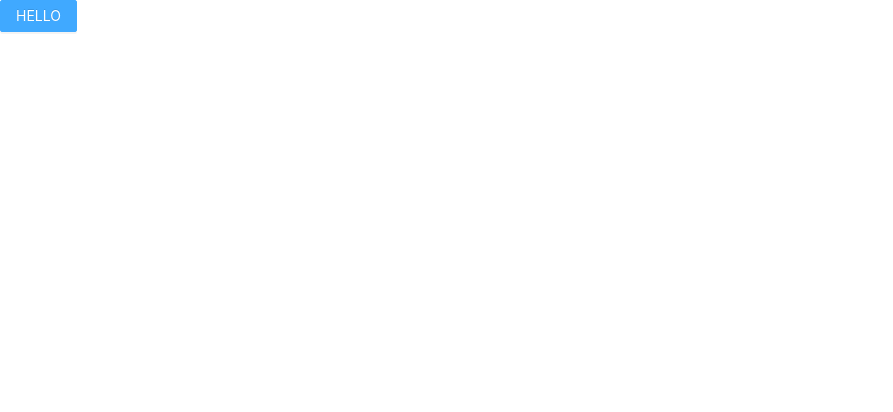
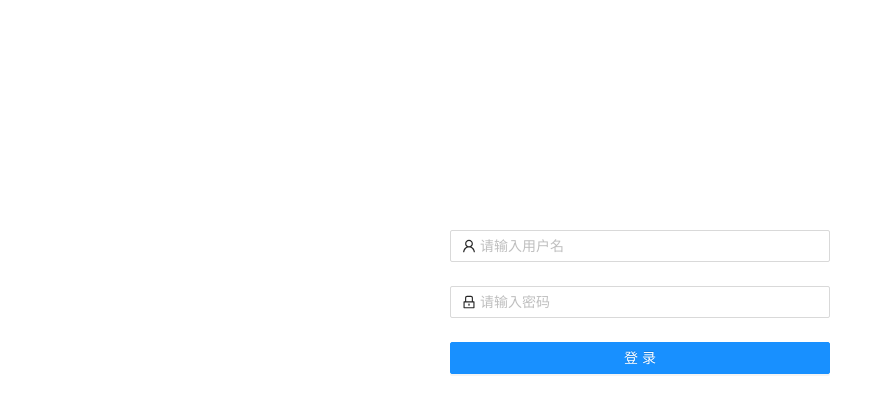
Before and after one commit to gaowei1012/drag, a React (Create React App) app: page /login in a window 1280 px wide. Shown: the top 412 px of the page, without its empty margins (0-893 px from the left). Built offline with nearby package versions, Linux system fonts and the light colour scheme.

Commit message:
add login view

```diff
--- a/package.json
+++ b/package.json
@@ -4,6 +4,7 @@
   "private": true,
   "main": "main.js",
   "dependencies": {
+    "@ant-design/icons": "^4.5.0",
     "@babel/plugin-proposal-decorators": "^7.12.13",
     "@testing-library/jest-dom": "^5.11.4",
     "@testing-library/react": "^11.1.0",
--- a/src/index.js
+++ b/src/index.js
@@ -1,14 +1,14 @@
 import React from 'react'
 import ReactDOM from 'react-dom'
-import './index.scss'
-import App from './App'
+import MainRouter from './pages/Login'
 import {DndProvider} from 'react-dnd'
 import {HTML5Backend} from 'react-dnd-html5-backend'
 import reportWebVitals from './reportWebVitals'
+import './index.scss'
 
 ReactDOM.render(
   <DndProvider backend={HTML5Backend}>
-    <App/>
+    <MainRouter />
   </DndProvider>,
   // <React.StrictMode>
   //   <App />
--- /dev/null
+++ b/src/pages/Login.js
@@ -0,0 +1,60 @@
+import React, {useEffect} from 'react'
+import { Form, Button, Input } from 'antd'
+import { UserOutlined, LockOutlined } from '@ant-design/icons'
+import '../style/view-style/login.scss'
+
+const Login = (props) => {
+    useEffect(() => {
+        console.log('props', props)
+    }, [])
+    // 登录事件
+    const on_submit = (value) => {
+        console.log('value', value)
+    }
+    return (
+        <div className='login-container'>
+            <Form layout='horizontal' className='form-box' onFinish={on_submit} >
+                <Form.Item name='username' rules={[{required: true, message: '请输入用户名'}]}>
+                    <Input prefix={<UserOutlined className="site-form-item-icon" />} placeholder="请输入用户名" />
+                </Form.Item>
+                <Form.Item name='password' rules={[{required: true, message: '请输入密码'}]}>
+                    <Input
+                        prefix={<LockOutlined className="site-form-item-icon" />}
+                        type="password"
+                        placeholder="请输入密码"
+                    />
+                </Form.Item>
+                <Form.Item>
+                    <Button type="primary" htmlType="submit" className="login-form-button">
+                        登录
+                    </Button>
+                </Form.Item>
+            </Form>
+        </div>
+    )
+}
+
+export default Login
+
+
+// es5
+// function Demo(a,b) {
+//     this.a = a;
+//     this.b = b;
+// }
+
+// Demo.prototype.toString  = function() {
+//     return this.a + '----' + this.b;
+// }
+
+// es6
+// class DemoA {
+//     constructor(a, b) {
+//         this.a = a;
+//         this.b = b;
+//     }
+
+//     toString() {
+//         return this.a + '----' + this.b;
+//     }
+// }
--- /dev/null
+++ b/src/style/view-style/login.scss
@@ -0,0 +1,12 @@
+.login-container {
+    width: 380px;
+    margin: 0 auto;
+
+    .form-box {
+        margin-top: 230px;
+    }
+
+    .login-form-button {
+        width: 100%;
+    }
+}
```
Also changed, not shown: src/router/index.js (added, +15 -0 lines), src/pages/App.js (renamed from src/App.js).
